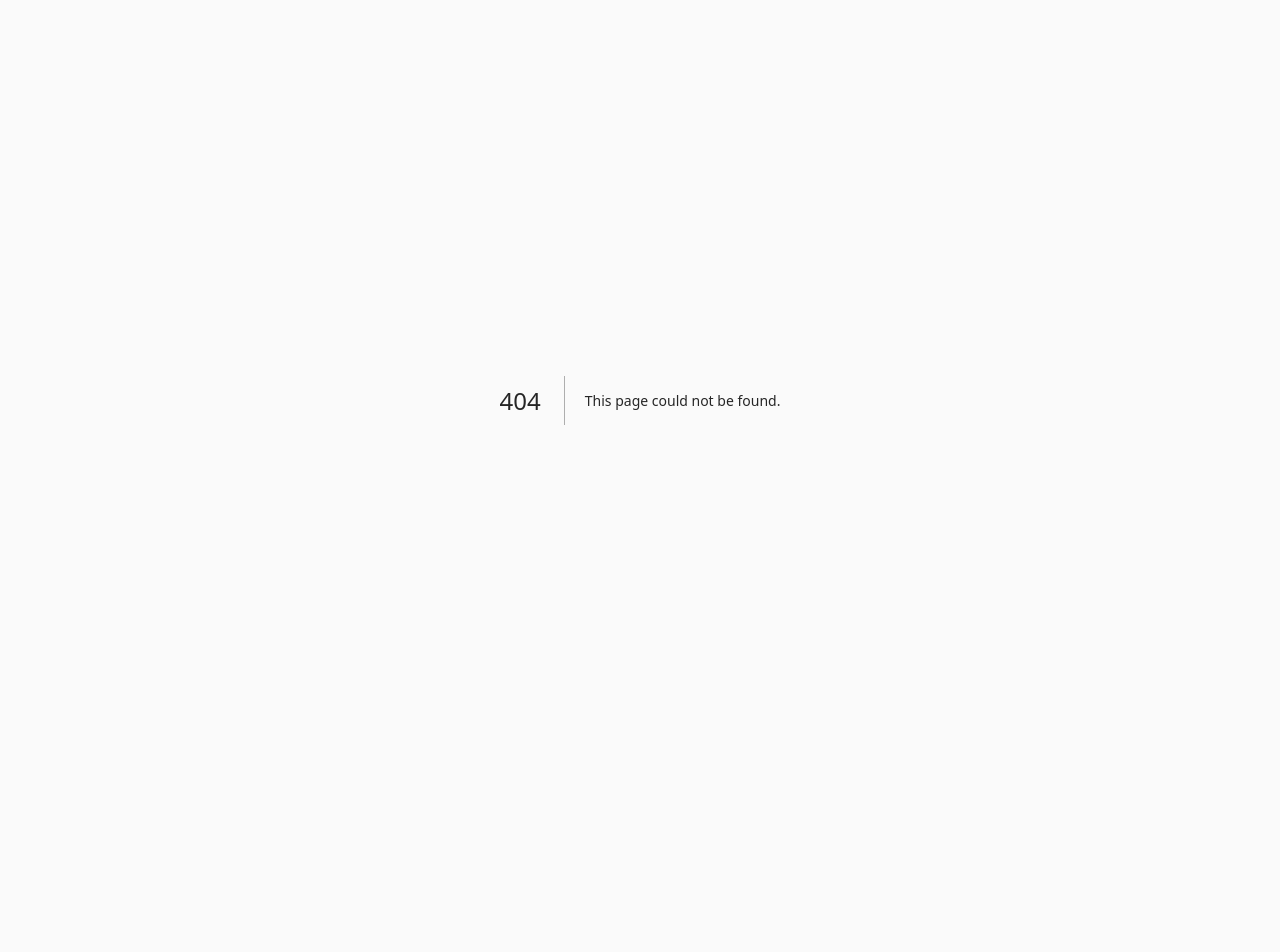
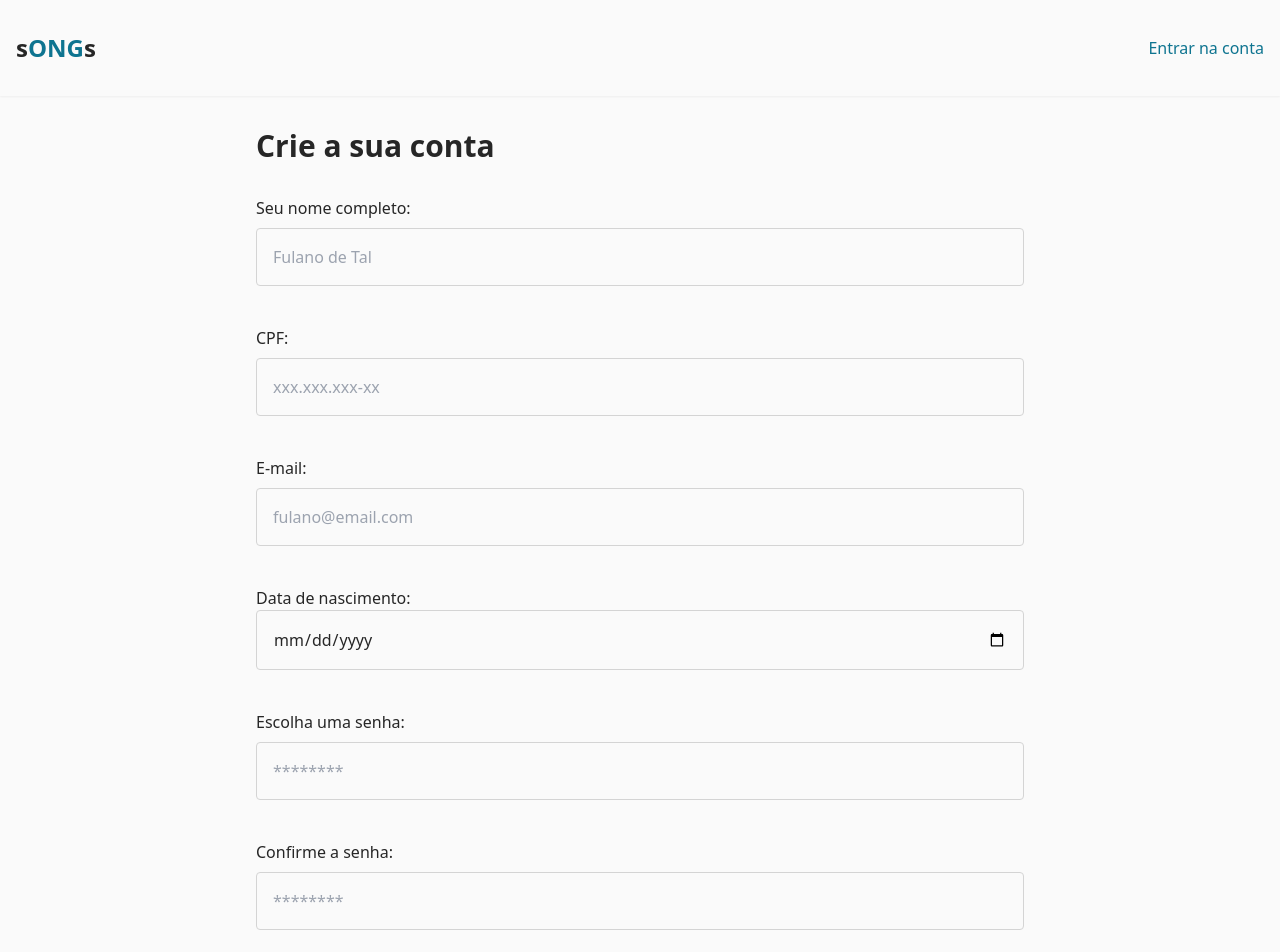
Before and after one commit to DevForce07/songs, a Next.js app in the folder frontend/: page /criar-conta-voluntario in a window 1280 px wide. Before the commit this address had no page. Shown: the top 952 px of the page. Before the commit the page ends 800 px from the top, so only its background shows below. Built offline with nearby package versions, Linux system fonts and the light colour scheme.

Commit message:
cadastro ong e voluntario, refatora home e tela cria vaga

```diff
--- a/frontend/src/pages/criar-conta.tsx
+++ b/frontend/src/pages/criar-conta-ong.tsx
@@ -1,6 +1,6 @@
 import { Header } from '@/components/Header';
 
-export default function CriarConta() {
+export default function CriarContaOng() {
   return (
     <>
       <Header />
@@ -20,7 +20,7 @@ export default function CriarConta() {
               />
             </label>
 
-            <div className='flex'>
+            <div className='flex justify-between'>
               <label className='flex flex-col gap-2'>
                 Imagem destaque:
                 <input type='file' />
--- /dev/null
+++ b/frontend/src/pages/criar-conta-voluntario.tsx
@@ -0,0 +1,80 @@
+import { Header } from '@/components/Header';
+
+export default function CriarContaVoluntario() {
+  return (
+    <>
+      <Header />
+
+      <div className='max-w-3xl w-full mx-auto'>
+        <h1 className='text-3xl my-8 font-bold'>Crie a sua conta</h1>
+
+        <main className='mb-8'>
+          <form className='flex flex-col gap-10'>
+            <label htmlFor='name' className='flex flex-col gap-2'>
+              Seu nome completo:
+              <input
+                id='name'
+                type='text'
+                className='p-4 rounded border border-neutral-300 bg-transparent w-full'
+                placeholder='Fulano de Tal'
+              />
+            </label>
+
+            <label htmlFor='cpf' className='flex flex-col gap-2'>
+              CPF:
+              <input
+                id='cpf'
+                type='text'
+                className='p-4 rounded border border-neutral-300 bg-transparent w-full'
+                placeholder='xxx.xxx.xxx-xx'
+              />
+            </label>
+
+            <label htmlFor='email' className='flex flex-col gap-2'>
+              E-mail:
+              <input
+                id='email'
+                type='email'
+                className='p-4 rounded border border-neutral-300 bg-transparent w-full'
+                placeholder='fulano@email.com'
+              />
+            </label>
+
+            <label htmlFor='birthDate'>
+              Data de nascimento:
+              <input
+                id='birthDate'
+                type='date'
+                className='p-4 rounded border border-neutral-300 bg-transparent w-full'
+              />
+            </label>
+
+            <label htmlFor='password' className='flex flex-col gap-2'>
+              Escolha uma senha:
+              <input
+                id='password'
+                type='password'
+                className='p-4 rounded border border-neutral-300 bg-transparent w-full'
+                placeholder='********'
+              />
+            </label>
+
+            <label htmlFor='confirm-password' className='flex flex-col gap-2'>
+              Confirme a senha:
+              <input
+                id='confirm-password'
+                type='password'
+                className='p-4 rounded border border-neutral-300 bg-transparent w-full'
+                placeholder='********'
+              />
+            </label>
+
+            <button className='bg-cyan-700 p-4 rounded text-neutral-50 font-bold hover:bg-cyan-800 transition-colors'>
+              Criar
+            </button>
+          </form>
+        </main>
+      </div>
+    </>
+  );
+}
--- /dev/null
+++ b/frontend/src/pages/criar-vaga.tsx
@@ -0,0 +1,50 @@
+import { Header } from '@/components/Header';
+
+export default function CriarVaga() {
+  return (
+    <>
+      <Header />
+
+      <div className='max-w-3xl w-full mx-auto'>
+        <h1 className='text-3xl my-8 font-bold'>Crie a vaga</h1>
+
+        <main className='mb-8'>
+          <form className='flex flex-col gap-10'>
+            <label htmlFor='title' className='flex flex-col gap-2'>
+              Título da vaga:
+              <input
+                id='title'
+                type='text'
+                className='p-4 rounded border border-neutral-300 bg-transparent w-full'
+                placeholder='Cuidador de animais asquerosos e peçonhentos'
+              />
+            </label>
+
+            <label htmlFor='description' className='flex flex-col gap-2'>
+              Descrição da vaga:
+              <textarea
+                id='description'
+                className='p-4 rounded border border-neutral-300 bg-transparent w-full resize-none'
+                placeholder='lorem ipsum dolor sit amet'
+              />
+            </label>
+
+            <label htmlFor='quantity' className='flex flex-col gap-2'>
+              Quantidade de vagas:
+              <input
+                id='quantity'
+                type='number'
+                className='p-4 rounded border border-neutral-300 bg-transparent w-40'
+                placeholder='1'
+              />
+            </label>
+
+            <button className='bg-cyan-700 p-4 rounded text-neutral-50 font-bold hover:bg-cyan-800 transition-colors'>
+              Criar vaga
+            </button>
+          </form>
+        </main>
+      </div>
+    </>
+  );
+}
--- a/frontend/src/pages/entrar.tsx
+++ b/frontend/src/pages/entrar.tsx
@@ -10,30 +10,20 @@ export default function Entrar() {
 
       <div className='container mx-auto'>
         <main className='flex'>
-          {/* <div className='w-[500px]'>
-            <Image
-              className='w-full object-cover h-full'
-              src='https://github.com/yuripiresalves.png'
-              alt='imagem'
-              width={300}
-              height={900}
-            />
-          </div> */}
-
           <div className='flex-1 flex flex-col items-center mt-6'>
             <h1 className='text-3xl my-8 font-bold'>Entre em sua conta</h1>
 
             <Tabs.Root defaultValue='ong'>
-              <Tabs.List className='flex justify-between gap-3 bg-zinc-100 p-2 rounded mb-4'>
+              <Tabs.List className='flex justify-between gap-3 bg-neutral-100 p-2 rounded mb-4'>
                 <Tabs.Trigger
                   value='ong'
-                  className='data-[state=active]:bg-cyan-600 data-[state=active]:text-zinc-100 hover:bg-zinc-200 p-3 rounded flex-1'
+                  className='data-[state=active]:bg-cyan-600 data-[state=active]:text-neutral-50 hover:bg-neutral-200 p-3 rounded flex-1'
                 >
                   Sou ONG
                 </Tabs.Trigger>
                 <Tabs.Trigger
                   value='voluntario'
-                  className='data-[state=active]:bg-cyan-600 data-[state=active]:text-zinc-100 hover:bg-zinc-200 p-3 rounded flex-1'
+                  className='data-[state=active]:bg-cyan-600 data-[state=active]:text-neutral-50 hover:bg-neutral-200 p-3 rounded flex-1'
                 >
                   Sou voluntário
                 </Tabs.Trigger>
@@ -46,7 +36,7 @@ export default function Entrar() {
                     <input
                       type='text'
                       className='p-4 rounded border border-neutral-300 w-[400px] bg-transparent'
-                      placeholder='xxxxxx'
+                      placeholder='xx.xxx.xxx/xxxx-xx'
                     />
                   </label>
 
@@ -63,16 +53,26 @@ export default function Entrar() {
                     Entrar
                   </button>
                 </form>
+
+                <p className='mt-4'>
+                  Ainda não possui uma conta?{' '}
+                  <Link
+                    href='/criar-conta-ong'
+                    className='text-cyan-700 hover:underline'
+                  >
+                    Crie aqui
+                  </Link>
+                </p>
               </Tabs.Content>
 
               <Tabs.Content value='voluntario'>
                 <form className='flex flex-col gap-10'>
                   <label htmlFor='' className='flex flex-col gap-2'>
-                    Email:
+                    E-mail:
                     <input
                       type='text'
                       className='p-4 rounded border border-neutral-300 w-[400px] bg-transparent'
-                      placeholder='xxxxxx'
+                      placeholder='fulano@email.com'
                     />
                   </label>
 
@@ -89,18 +89,18 @@ export default function Entrar() {
                     Entrar
                   </button>
                 </form>
-              </Tabs.Content>
-            </Tabs.Root>
 
                 <p className='mt-4'>
                   Ainda não possui uma conta?{' '}
                   <Link
-                href='/criar-conta'
+                    href='/criar-conta-voluntario'
                     className='text-cyan-700 hover:underline'
                   >
                     Crie aqui
                   </Link>
                 </p>
+              </Tabs.Content>
+            </Tabs.Root>
           </div>
         </main>
       </div>
--- a/frontend/src/pages/index.tsx
+++ b/frontend/src/pages/index.tsx
@@ -1,6 +1,7 @@
 import { Header } from '@/components/Header';
 import { Inter } from 'next/font/google';
 import Link from 'next/link';
+import { MagnifyingGlass } from 'phosphor-react';
 
 const inter = Inter({ subsets: ['latin'] });
 
@@ -10,6 +11,20 @@ export default function Home() {
       <Header />
 
       <main className='max-w-5xl w-full mx-auto px-4'>
+        <div className='h-80 bg-neutral-800'></div>
+
+        <form className='mt-5 flex gap-4'>
+          <input
+            id='search'
+            type='text'
+            className='p-4 rounded border border-neutral-300 bg-transparent w-full'
+            placeholder='Cuidador de animais asquerosos e peçonhentos'
+          />
+          <button className='bg-cyan-700 text-neutral-50 px-8 rounded hover:bg-cyan-600 transition-colors'>
+            <MagnifyingGlass className='w-5 h-5' />
+          </button>
+        </form>
+
         <div className='my-10'>
           <h2 className='text-2xl font-bold text-cyan-700 mb-6'>
             Vagas disponíveis
@@ -60,16 +75,6 @@ export default function Home() {
           </div>
         </div>
       </main>
-
-      <div className='mx-auto flex min-h-screen max-w-screen-sm items-center justify-center'>
-        <div className='h-36 w-full rounded-lg bg-gradient-to-r from-green-500 via-green-500 to-yellow-400 p-1'>
-          <div className='flex h-full w-full items-center justify-center bg-gray-800 back rounded-lg'>
-            <h1 className='text-2xl font-black text-white px-4'>
-              the quick brown fox jumps over the lazy dog
-            </h1>
-          </div>
-        </div>
-      </div>
     </div>
   );
 }
```
Lines whose indentation alone changed are shown as unchanged.
